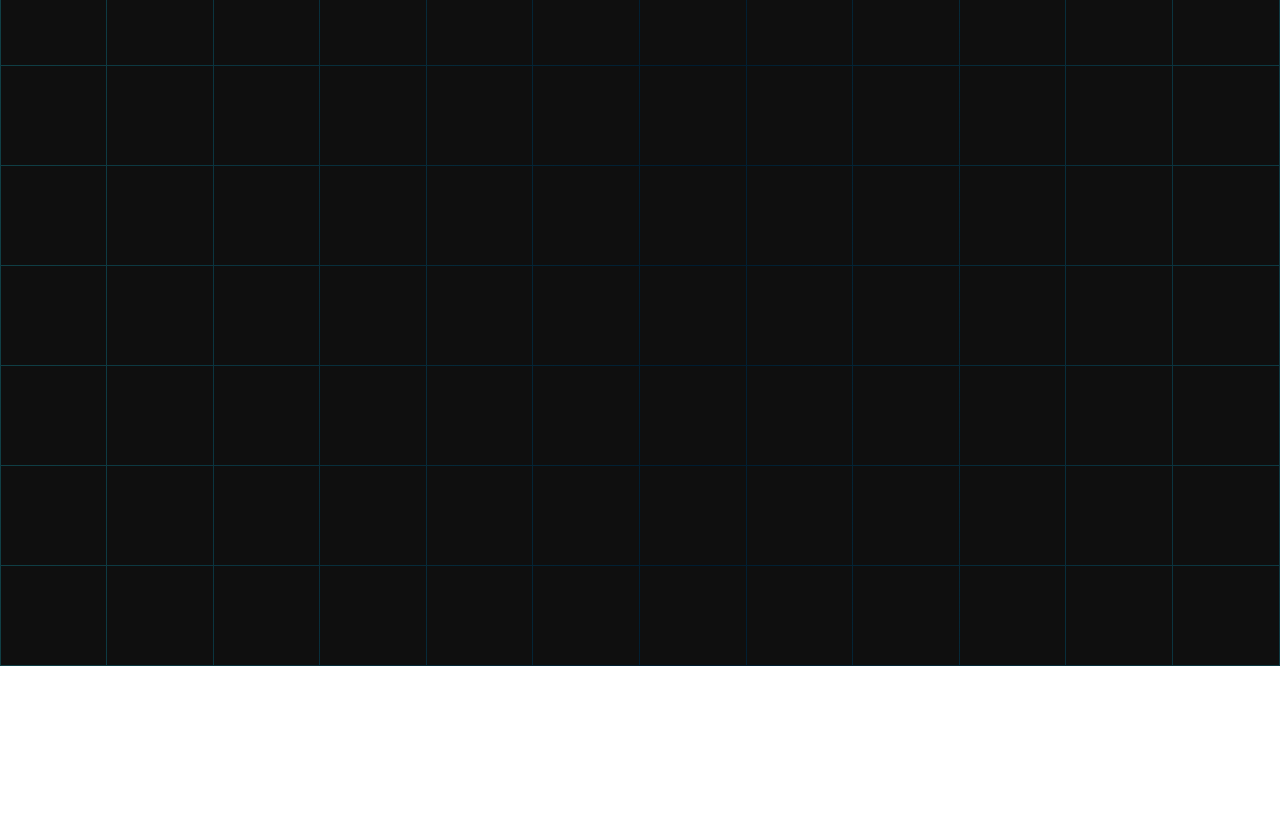
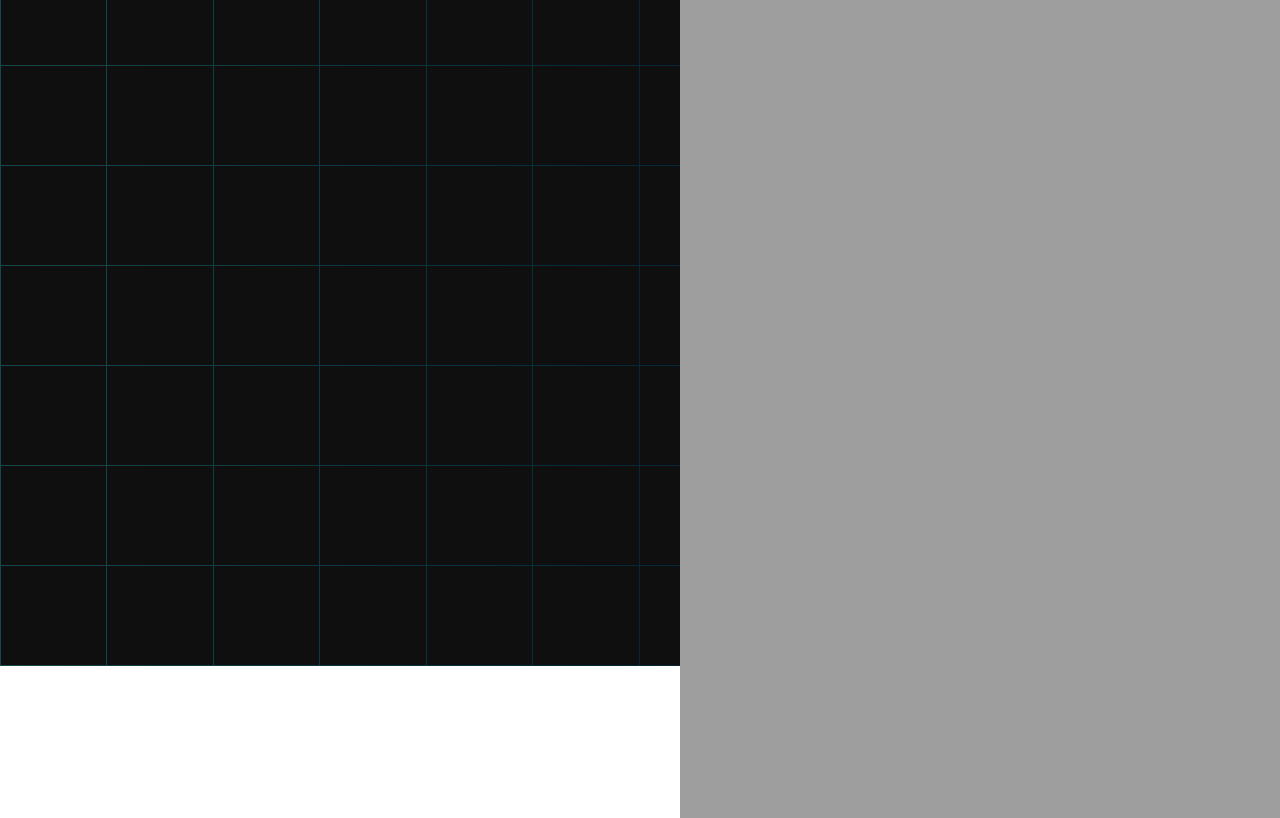
Before and after one commit to Sidak08/Programmer, a website: page public/html/homePage.html in a window 1280 px wide. Shown: the part 134-952 px from the top of the page. Before the commit the page ends 800 px from the top, so only its background shows below. Drawn offline with nearby package versions, Linux system fonts and the light colour scheme.

Commit message:
about to expeiment need a safe copy

```diff
--- a/public/css/homepage.css
+++ b/public/css/homepage.css
@@ -138,3 +138,11 @@
   justify-content: center;
   align-items: flex-end;
 }
+#canvas {
+  z-index: 5;
+  height: 1066px;
+  width: 600px;
+  position: absolute;
+  right: 0px;
+  top: 00px;
+}
--- a/public/html/homePage.html
+++ b/public/html/homePage.html
@@ -16,14 +16,12 @@
       integrity="sha512-gmwBmiTVER57N3jYS3LinA9eb8aHrJua5iQD7yqYCKa5x6Jjc7VDVaEA0je0Lu0bP9j7tEjV3+1qUm6loO99Kw=="
       crossorigin="anonymous"
       referrerpolicy="no-referrer"
-
     ></script>
     <script
       src="https://cdnjs.cloudflare.com/ajax/libs/gsap/3.11.3/ScrollTrigger.min.js"
       integrity="sha512-tHvUcUQYi35zApvAa5TNR3fNhBQkVtkmWKfacnpxmix4/VTGz1lGjIVyLMp7gLgAvg+aKJjnVKokXJNS5GZ+/g=="
       crossorigin="anonymous"
       referrerpolicy="no-referrer"
-
     ></script>
     <link rel="preconnect" href="https://fonts.googleapis.com" />
     <link rel="preconnect" href="https://fonts.gstatic.com" crossorigin />
@@ -54,22 +52,9 @@
           />
         </div>
       </nav>
+      <canvas id="canvas"></canvas>
       <div id="tiles"></div>
-      <h1>
-        ekfwuhkuefhwhr
-      </h1>
-      <h1>
-        ekfwuhkuefhwhr
-      </h1>
-      <h1>
-        ekfwuhkuefhwhr
-      </h1>
-      <h1>
-        ekfwuhkuefhwhr
-      </h1>
+    </div>
 
-
-      <canvas id="canvas"></canvas>
-    </div>
   </body>
 </html>
```
Also changed, not shown: public/js/homePage.js (line endings or trailing spaces), 2 other files.
